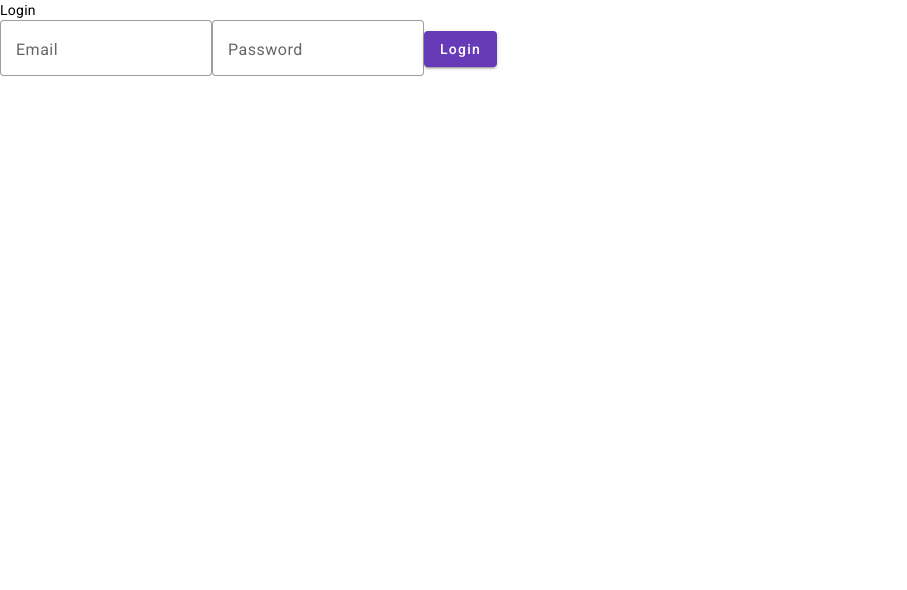
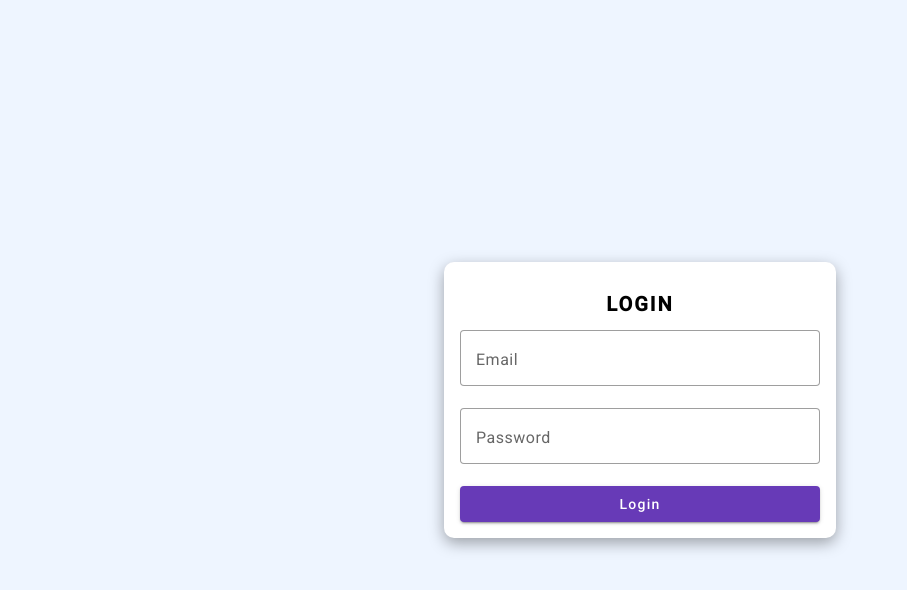
Before and after one commit to laska-adief/employee-organize, an Angular app: page /login in a window 1280 px wide. Shown: the top 590 px of the page, without its empty margins (0-907 px from the left). Built offline with nearby package versions, Linux system fonts and the light colour scheme.

Commit message:
[Employee Organize] styling login page

```diff
--- a/src/app/pages/login/login.component.scss
+++ b/src/app/pages/login/login.component.scss
@@ -0,0 +1,37 @@
+.container-login {
+  width: 100%;
+  height: 100vh;
+  display: grid;
+  place-items: center;
+  background: #EEF5FF;
+
+  .form-login{
+    width: 360px;
+    padding: 1rem;
+    border-radius: 10px;
+    box-shadow: rgba(0, 0, 0, 0.35) 0px 5px 15px;
+    background: #FFFFFF;
+
+    .form-label {
+      padding: 1rem;
+      text-align: center;
+      font-size: 20px;
+      font-weight: 600;
+      letter-spacing: 2px;
+      text-transform: uppercase;
+    }
+
+    .form-field {
+      display: flex;
+      flex-direction: column;
+    }
+  }
+}
+
+@media screen and (max-width:400px) {
+  .container-login {
+    .form-login {
+      width: 80%;
+    }
+  }
+}
```
